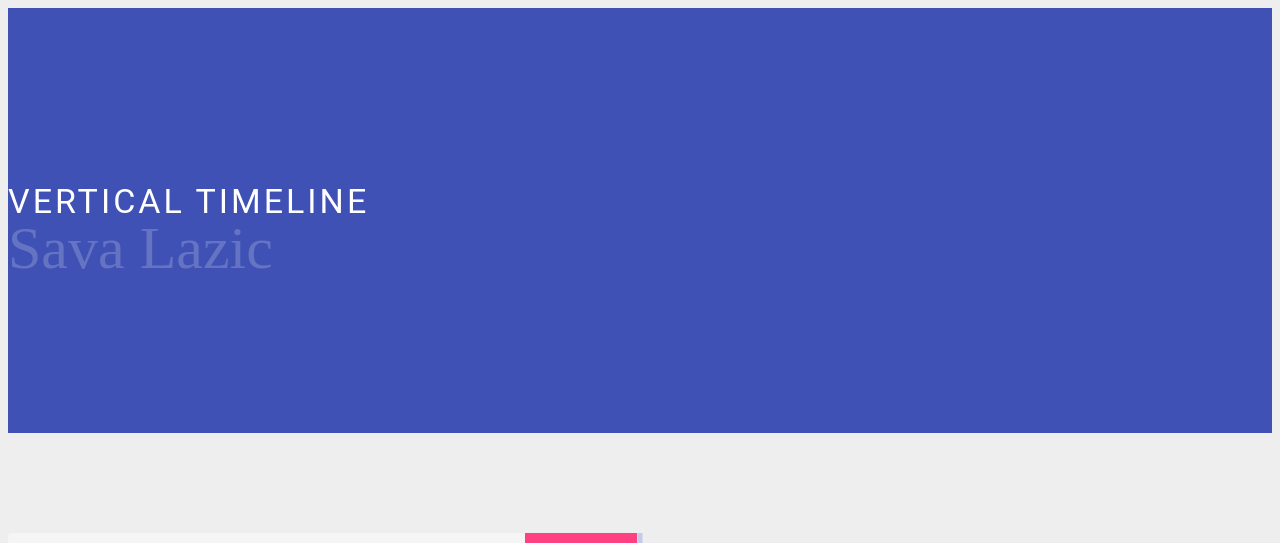
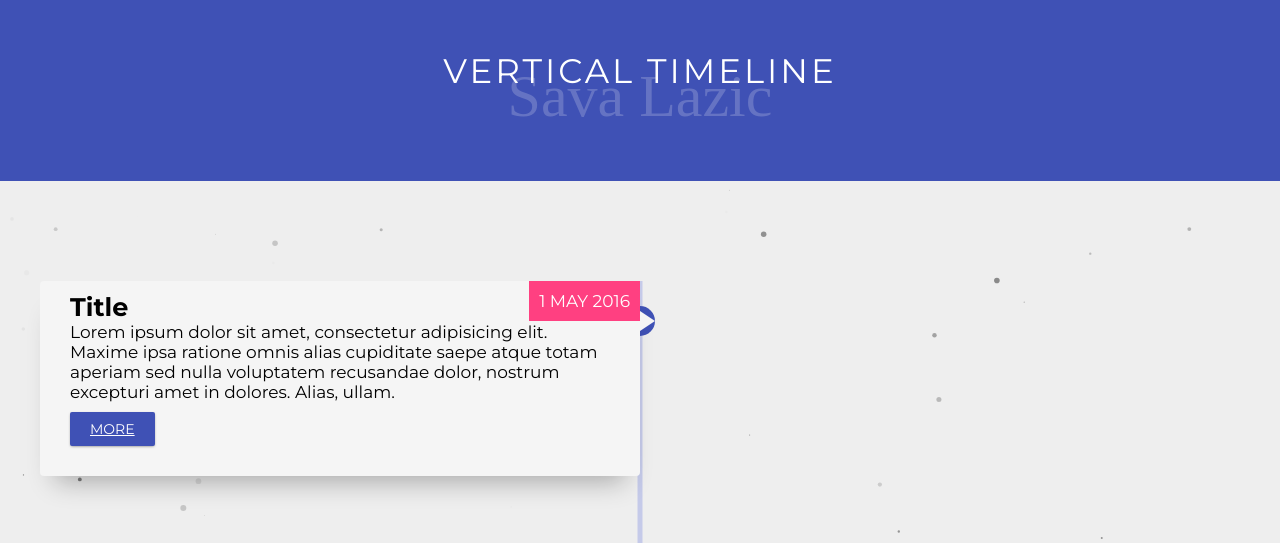
Before and after one commit to pujara0999/TechAdrishta, a PHP site: page / in a window 1280 px wide. Shown: the top 543 px of the page. Run offline with PHP 8.4, Linux system fonts and the light colour scheme.

Commit message:
Particles added

```diff
--- a/index.html
+++ b/index.html
@@ -1,14 +1,16 @@
 <!DOCTYPE html>
 <html lang="en">
+
 <head>
   <meta charset="UTF-8">
   <meta name="viewport" content="width=device-width, initial-scale=1.0">
-    <title>Document</title>
+  <title>Tech Adristha</title>
   <link rel="stylesheet" href="styles.css">
-    <script src="index.js"></script>
+</head>
 
-</head>
 <body>
+  <div id="particles-js"></div>
+
   <header>
     <div class="container text-center">
       <h1>Vertical Timeline</h1>
@@ -20,114 +22,112 @@
     <div class="container">
       <div class="timeline-item">
         <div class="timeline-img"></div>
-
         <div class="timeline-content js--fadeInLeft">
           <h2>Title</h2>
           <div class="date">1 MAY 2016</div>
-              <p>Lorem ipsum dolor sit amet, consectetur adipisicing elit. Maxime ipsa ratione omnis alias cupiditate saepe atque totam aperiam sed nulla voluptatem recusandae dolor, nostrum excepturi amet in dolores. Alias, ullam.</p>
+          <p>Lorem ipsum dolor sit amet, consectetur adipisicing elit. Maxime ipsa ratione omnis alias cupiditate saepe
+            atque totam aperiam sed nulla voluptatem recusandae dolor, nostrum excepturi amet in dolores. Alias, ullam.
+          </p>
           <a class="bnt-more" href="javascript:void(0)">More</a>
         </div>
       </div>
 
       <div class="timeline-item">
-
         <div class="timeline-img"></div>
-
         <div class="timeline-content timeline-card js--fadeInRight">
           <div class="timeline-img-header">
             <h2>Card Title</h2>
           </div>
           <div class="date">25 MAY 2016</div>
-              <p>Lorem ipsum dolor sit amet, consectetur adipisicing elit. Maxime ipsa ratione omnis alias cupiditate saepe atque totam aperiam sed nulla voluptatem recusandae dolor, nostrum excepturi amet in dolores. Alias, ullam.</p>
-              <a class="bnt-more" href="javascript:void(0)">More</a>
-            </div>
-
-          </div>
-
-          <div class="timeline-item">
-
-            <div class="timeline-img"></div>
-
-            <div class="timeline-content js--fadeInLeft">
-              <div class="date">3 JUN 2016</div>
-              <h2>Quote</h2>
-              <blockquote>Lorem ipsum dolor sit amet, consectetur adipisicing elit. Dicta explicabo debitis omnis dolor iste fugit totam quasi inventore!</blockquote>
-            </div>
-          </div>
-
-          <div class="timeline-item">
-
-            <div class="timeline-img"></div>
-
-            <div class="timeline-content js--fadeInRight">
-              <h2>Title</h2>
-              <div class="date">22 JUN 2016</div>
-              <p>Lorem ipsum dolor sit amet, consectetur adipisicing elit. Maxime ipsa ratione omnis alias cupiditate saepe atque totam aperiam sed nulla voluptatem recusandae dolor, nostrum excepturi amet in dolores. Alias, ullam.</p>
+          <p>Lorem ipsum dolor sit amet, consectetur adipisicing elit. Maxime ipsa ratione omnis alias cupiditate saepe
+            atque totam aperiam sed nulla voluptatem recusandae dolor, nostrum excepturi amet in dolores. Alias, ullam.
+          </p>
           <a class="bnt-more" href="javascript:void(0)">More</a>
         </div>
       </div>
 
       <div class="timeline-item">
+        <div class="timeline-img"></div>
+        <div class="timeline-content js--fadeInLeft">
+          <div class="date">3 JUN 2016</div>
+          <h2>Quote</h2>
+          <blockquote>Lorem ipsum dolor sit amet, consectetur adipisicing elit. Dicta explicabo debitis omnis dolor iste
+            fugit totam quasi inventore!</blockquote>
+        </div>
+      </div>
 
+      <div class="timeline-item">
         <div class="timeline-img"></div>
+        <div class="timeline-content js--fadeInRight">
+          <h2>Title</h2>
+          <div class="date">22 JUN 2016</div>
+          <p>Lorem ipsum dolor sit amet, consectetur adipisicing elit. Maxime ipsa ratione omnis alias cupiditate saepe
+            atque totam aperiam sed nulla voluptatem recusandae dolor, nostrum excepturi amet in dolores. Alias, ullam.
+          </p>
+          <a class="bnt-more" href="javascript:void(0)">More</a>
+        </div>
+      </div>
 
+      <div class="timeline-item">
+        <div class="timeline-img"></div>
         <div class="timeline-content timeline-card js--fadeInLeft">
           <div class="timeline-img-header">
             <h2>Card Title</h2>
           </div>
           <div class="date">10 JULY 2016</div>
-              <p>Lorem ipsum dolor sit amet, consectetur adipisicing elit. Maxime ipsa ratione omnis alias cupiditate saepe atque totam aperiam sed nulla voluptatem recusandae dolor, nostrum excepturi amet in dolores. Alias, ullam.</p>
+          <p>Lorem ipsum dolor sit amet, consectetur adipisicing elit. Maxime ipsa ratione omnis alias cupiditate saepe
+            atque totam aperiam sed nulla voluptatem recusandae dolor, nostrum excepturi amet in dolores. Alias, ullam.
+          </p>
           <a class="bnt-more" href="javascript:void(0)">More</a>
         </div>
       </div>
 
       <div class="timeline-item">
-
         <div class="timeline-img"></div>
-
         <div class="timeline-content timeline-card js--fadeInRight">
           <div class="timeline-img-header">
             <h2>Card Title</h2>
           </div>
           <div class="date">30 JULY 2016</div>
-              <p>Lorem ipsum dolor sit amet, consectetur adipisicing elit. Maxime ipsa ratione omnis alias cupiditate saepe atque totam aperiam sed nulla voluptatem recusandae dolor, nostrum excepturi amet in dolores. Alias, ullam.</p>
+          <p>Lorem ipsum dolor sit amet, consectetur adipisicing elit. Maxime ipsa ratione omnis alias cupiditate saepe
+            atque totam aperiam sed nulla voluptatem recusandae dolor, nostrum excepturi amet in dolores. Alias, ullam.
+          </p>
           <a class="bnt-more" href="javascript:void(0)">More</a>
         </div>
       </div>
 
       <div class="timeline-item">
-
         <div class="timeline-img"></div>
-
         <div class="timeline-content js--fadeInLeft">
           <div class="date">5 AUG 2016</div>
           <h2>Quote</h2>
-              <blockquote>Lorem ipsum dolor sit amet, consectetur adipisicing elit. Dicta explicabo debitis omnis dolor iste fugit totam quasi inventore!</blockquote>
+          <blockquote>Lorem ipsum dolor sit amet, consectetur adipisicing elit. Dicta explicabo debitis omnis dolor iste
+            fugit totam quasi inventore!</blockquote>
         </div>
       </div>
 
       <div class="timeline-item">
-
         <div class="timeline-img"></div>
-
         <div class="timeline-content timeline-card js--fadeInRight">
           <div class="timeline-img-header">
             <h2>Card Title</h2>
           </div>
           <div class="date">19 AUG 2016</div>
-              <p>Lorem ipsum dolor sit amet, consectetur adipisicing elit. Maxime ipsa ratione omnis alias cupiditate saepe atque totam aperiam sed nulla voluptatem recusandae dolor, nostrum excepturi amet in dolores. Alias, ullam.</p>
+          <p>Lorem ipsum dolor sit amet, consectetur adipisicing elit. Maxime ipsa ratione omnis alias cupiditate saepe
+            atque totam aperiam sed nulla voluptatem recusandae dolor, nostrum excepturi amet in dolores. Alias, ullam.
+          </p>
           <a class="bnt-more" href="javascript:void(0)">More</a>
         </div>
       </div>
 
       <div class="timeline-item">
-
         <div class="timeline-img"></div>
-
         <div class="timeline-content js--fadeInLeft">
           <div class="date">1 SEP 2016</div>
           <h2>Title</h2>
-              <p>Lorem ipsum dolor sit amet, consectetur adipisicing elit. Maxime ipsa ratione omnis alias cupiditate saepe atque totam aperiam sed nulla voluptatem recusandae dolor, nostrum excepturi amet in dolores. Alias, ullam.</p>
+          <p>Lorem ipsum dolor sit amet, consectetur adipisicing elit. Maxime ipsa ratione omnis alias cupiditate saepe
+            atque totam aperiam sed nulla voluptatem recusandae dolor, nostrum excepturi amet in dolores. Alias, ullam.
+          </p>
           <a class="bnt-more" href="javascript:void(0)">More</a>
         </div>
       </div>
@@ -136,6 +136,128 @@
 
     </div>
   </section>
+  <script src="https://cdn.jsdelivr.net/npm/particles.js@2.0.0/particles.min.js"></script>
+  <script src="index.js"></script>
+  <script type="text/javascript">
+    particlesJS("particles-js", {
+      "particles": {
+        "number": {
+          "value": 40,
+          "density": {
+            "enable": true,
+            "value_area": 500
+          }
+        },
+        "color": {
+          "value": "#000000"
+        },
+        "shape": {
+          "type": "circle",
+          "stroke": {
+            "width": 0,
+            "color": "#000000"
+          },
+          "polygon": {
+            "nb_sides": 6
+          },
+          "image": {
+            "src": "img/github.svg",
+            "width": 100,
+            "height": 100
+          }
+        },
+        "opacity": {
+          "value": 0.5,
+          "random": true
+        },
+        "size": {
+          "value": 3,
+          "random": true
+        },
+        "line_linked": {
+          "enable": false,
+          "distance": 150,
+          "color": "#ffffff",
+          "opacity": 0.3,
+          "width": 0
+        },
+        "move": {
+          "enable": true,
+          "speed": 5,
+          "direction": "none",
+          "random": true,
+          "straight": false,
+          "out_mode": "out",
+          "bounce": false,
+          "attract": {
+            "enable": false,
+            "rotateX": 600,
+            "rotateY": 1200
+          }
+        }
+      },
+      "interactivity": {
+        "detect_on": "canvas",
+        "events": {
+          "onhover": {
+            "enable": false,
+            "mode": [
+              "grab",
+              "bubble"
+            ]
+          },
+          "onclick": {
+            "enable": false,
+            "mode": "push"
+          },
+          "resize": true
+        },
+        "modes": {
+          "grab": {
+            "distance": 400,
+            "line_linked": {
+              "opacity": 0.7
+            }
+          },
+          "bubble": {
+            "distance": 600,
+            "size": 1,
+            "duration": 1,
+            "opacity": 0.8,
+            "speed": 2
+          },
+          "repulse": {
+            "distance": 400,
+            "duration": 0.4
+          },
+          "push": {
+            "particles_nb": 20
+          },
+          "remove": {
+            "particles_nb": 10
+          }
+        }
+      },
+      "retina_detect": true
+    });
+    var count_particles, stats, update;
+    stats = new Stats;
+    stats.setMode(0);
+    stats.domElement.style.position = 'absolute';
+    stats.domElement.style.left = '0px';
+    stats.domElement.style.top = '0px';
+    document.body.appendChild(stats.domElement);
+    count_particles = document.querySelector('.js-count-particles');
+    update = function () {
+      stats.begin();
+      stats.end();
+      if (window.pJSDom[0].pJS.particles && window.pJSDom[0].pJS.particles.array) {
+        count_particles.innerText = window.pJSDom[0].pJS.particles.array.length;
+      }
+      requestAnimationFrame(update);
+    };
+    requestAnimationFrame(update);;
+  </script>
+</body>
 
-</body>
 </html>
--- a/index.js
+++ b/index.js
@@ -1,4 +1,4 @@
-$(function(){
+$(function () {
 
   window.sr = ScrollReveal();
 
--- a/styles.css
+++ b/styles.css
@@ -1,36 +1,89 @@
-section {
-	padding: 100px 0;
+@import url('https://fonts.googleapis.com/css2?family=Montserrat:wght@400;500;600;700;800;900&display=swap');
+
+* {
+	margin: 0;
+	padding: 0;
 }
-html, body {
+
+html,
+body {
 	overflow-x: hidden;
+	scroll-behavior: smooth;
 }
+
 body {
-	font-family: 'Roboto';
+	font-family: 'Montserrat', sans-serif;
 	font-size: 17px;
 	font-weight: 400;
 	background-color: #eee;
 }
+
+header, section {
+	z-index: 999;
+}
+
+#particles-js {
+	z-index: -1;
+}
+
+section {
+	padding: 100px 40px;
+}
+
+header {
+	background: #3f51b5;
+	color: #fff;
+	padding: 50px 0;
+	display: flex;
+	flex-wrap: wrap;
+	flex-direction: column;
+	align-items: center;
+
+}
+
+header .text-center {
+	z-index: 999;
+}
+
 h1 {
 	font-size: 200%;
 	text-transform: uppercase;
 	letter-spacing: 3px;
 	font-weight: 400;
 }
-header {
-	background: #3f51b5;
-	color: #fff;
-	padding: 150px 0;
-}
+
 header p {
 	font-family: 'Allura';
 	color: rgba(255, 255, 255, .2);
 	margin-bottom: 0;
 	font-size: 60px;
 	margin-top: -30px;
+	display: flex;
+	justify-content: space-around;
 }
+
+#particles-js {
+	width: 100%;
+	height: 100%;
+	position: fixed;
+	background-image: url('');
+	background-size: cover;
+	background-position: 50% 50%;
+	background-repeat: no-repeat;
+	top: 0;
+	left: 0;
+}
+
+.body-particles{
+	position: absolute;
+	top: 0;
+	left: 0;
+}
+
 .timeline {
 	position: relative;
 }
+
 .timeline::before {
 	content: '';
 	background: #c5cae9;
@@ -40,18 +93,22 @@ header p {
 	left: 50%;
 	transform: translateX(-50%);
 }
+
 .timeline-item {
 	width: 100%;
 	margin-bottom: 70px;
 }
+
 .timeline-item:nth-child(even) .timeline-content {
 	float: right;
 	padding: 40px 30px 10px 30px;
 }
+
 .timeline-item:nth-child(even) .timeline-content .date {
 	right: auto;
 	left: 0;
 }
+
 .timeline-item:nth-child(even) .timeline-content::after {
 	content: '';
 	position: absolute;
@@ -63,11 +120,13 @@ header p {
 	border-width: 10px 15px 10px 0;
 	border-color: transparent #f5f5f5 transparent transparent;
 }
+
 .timeline-item::after {
 	content: '';
 	display: block;
 	clear: both;
 }
+
 .timeline-content {
 	position: relative;
 	width: 45%;
@@ -76,6 +135,7 @@ header p {
 	background: #f5f5f5;
 	box-shadow: 0 20px 25px -15px rgba(0, 0, 0, .3);
 }
+
 .timeline-content::after {
 	content: '';
 	position: absolute;
@@ -87,6 +147,7 @@ header p {
 	border-width: 10px 0 10px 15px;
 	border-color: transparent transparent transparent #f5f5f5;
 }
+
 .timeline-img {
 	width: 30px;
 	height: 30px;
@@ -97,6 +158,7 @@ header p {
 	margin-top: 25px;
 	margin-left: -15px;
 }
+
 a {
 	background: #3f51b5;
 	color: #fff;
@@ -109,41 +171,52 @@ a {
 	border-radius: 2px;
 	box-shadow: 0 1px 3px -1px rgba(0, 0, 0, .6);
 }
-a:hover, a:active, a:focus {
+
+a:hover,
+a:active,
+a:focus {
 	background: #32408f;
 	color: #fff;
 	text-decoration: none;
 }
+
 .timeline-card {
 	padding: 0 !important;
 }
+
 .timeline-card p {
 	padding: 0 20px;
 }
+
 .timeline-card a {
 	margin-left: 20px;
 }
+
 .timeline-item .timeline-img-header {
 	background: linear-gradient(rgba(0, 0, 0, 0), rgba(0, 0, 0, .4)), url('https://picsum.photos/1000/800/?random') center center no-repeat;
 	background-size: cover;
 }
+
 .timeline-img-header {
 	height: 200px;
 	position: relative;
 	margin-bottom: 20px;
 }
+
 .timeline-img-header h2 {
 	color: #fff;
 	position: absolute;
 	bottom: 5px;
 	left: 20px;
 }
+
 blockquote {
 	margin-top: 30px;
 	color: #757575;
 	border-left-color: #3f51b5;
 	padding: 0 20px;
 }
+
 .date {
 	background: #ff4081;
 	display: inline-block;
@@ -153,21 +226,26 @@ blockquote {
 	top: 0;
 	right: 0;
 }
+
 @media screen and (max-width: 768px) {
 	.timeline::before {
 		left: 50px;
-   }
+	}
+
 	.timeline .timeline-img {
 		left: 50px;
-   }
+	}
+
 	.timeline .timeline-content {
 		max-width: 100%;
 		width: auto;
 		margin-left: 70px;
-   }
+	}
+
 	.timeline .timeline-item:nth-child(even) .timeline-content {
 		float: none;
-   }
+	}
+
 	.timeline .timeline-item:nth-child(odd) .timeline-content::after {
 		content: '';
 		position: absolute;
@@ -178,5 +256,5 @@ blockquote {
 		left: -15px;
 		border-width: 10px 15px 10px 0;
 		border-color: transparent #f5f5f5 transparent transparent;
-   }
+	}
 }
```
Lines whose indentation alone changed are shown as unchanged.
